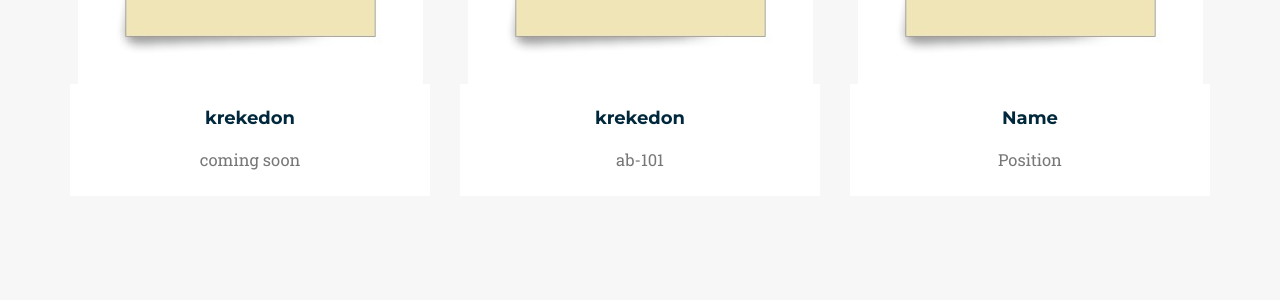
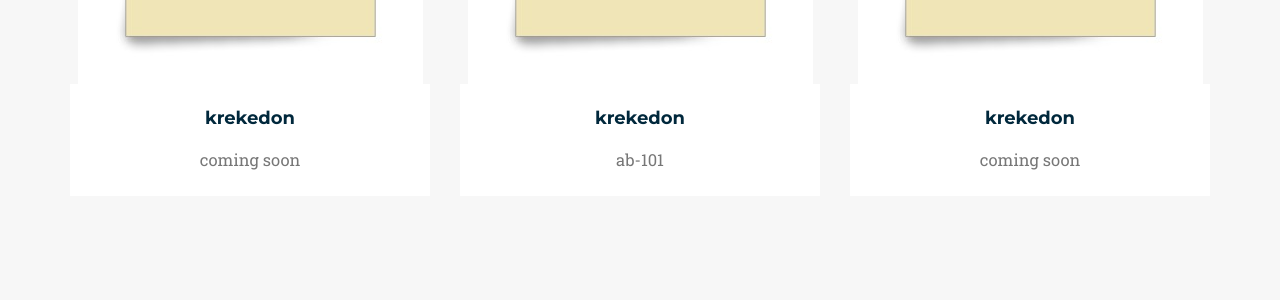
Before and after one commit to melvinchng/event-jekyll-theme, a Jekyll site: the page built from _2016_pages/index.html, in a window 1280 px wide and 900 px high, scrolled down 2428 px. Shown: the part 153-453 px from the top of the window. Built offline with Jekyll 4.4.1, drawn with Linux system fonts in a browser that asks for light colours; some web fonts are replaced.

Commit message:
Update 2016-07-16-project-3.markdown

```diff
--- a/2016_speakers/_posts/2016-07-16-project-3.markdown
+++ b/2016_speakers/_posts/2016-07-16-project-3.markdown
@@ -1,7 +1,7 @@
 ---
-title: Name
-name: Name-3
-subtitle: Position
+title: krekedon
+name: krekedon ab 103
+subtitle: coming soon
 layout: 2016_default
 modal-id: 1
 img: TBD.jpg
```
